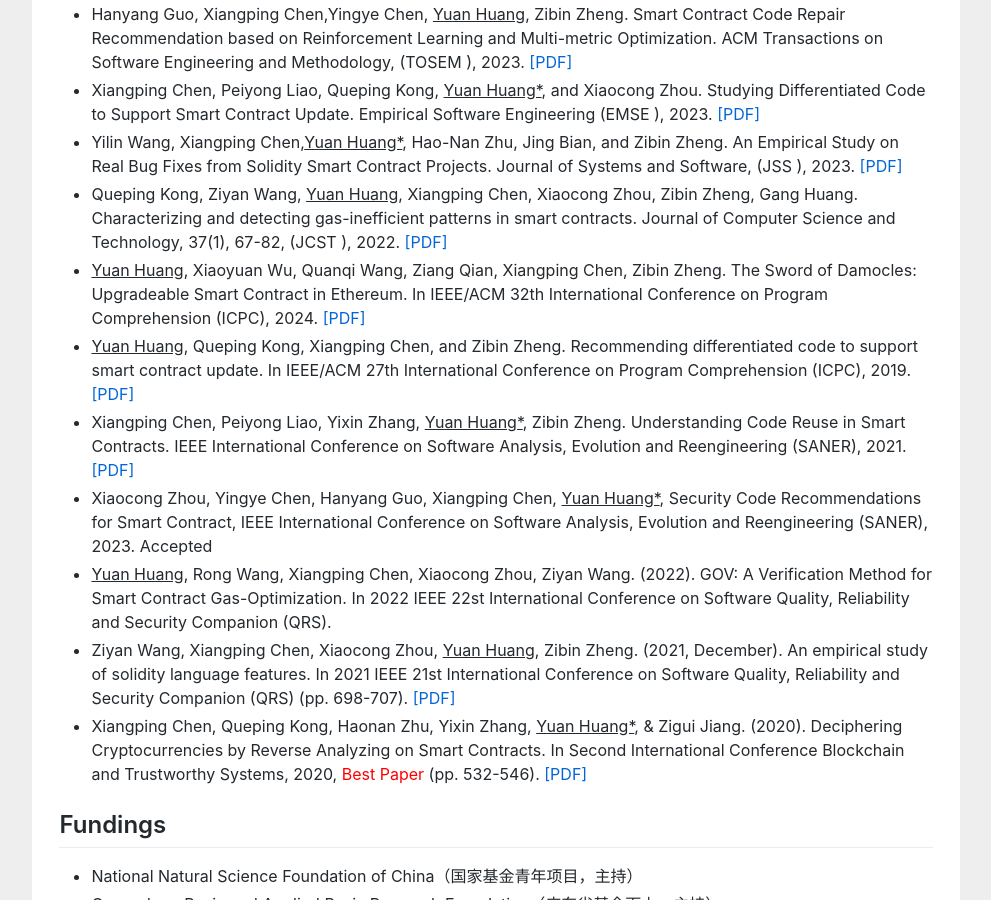
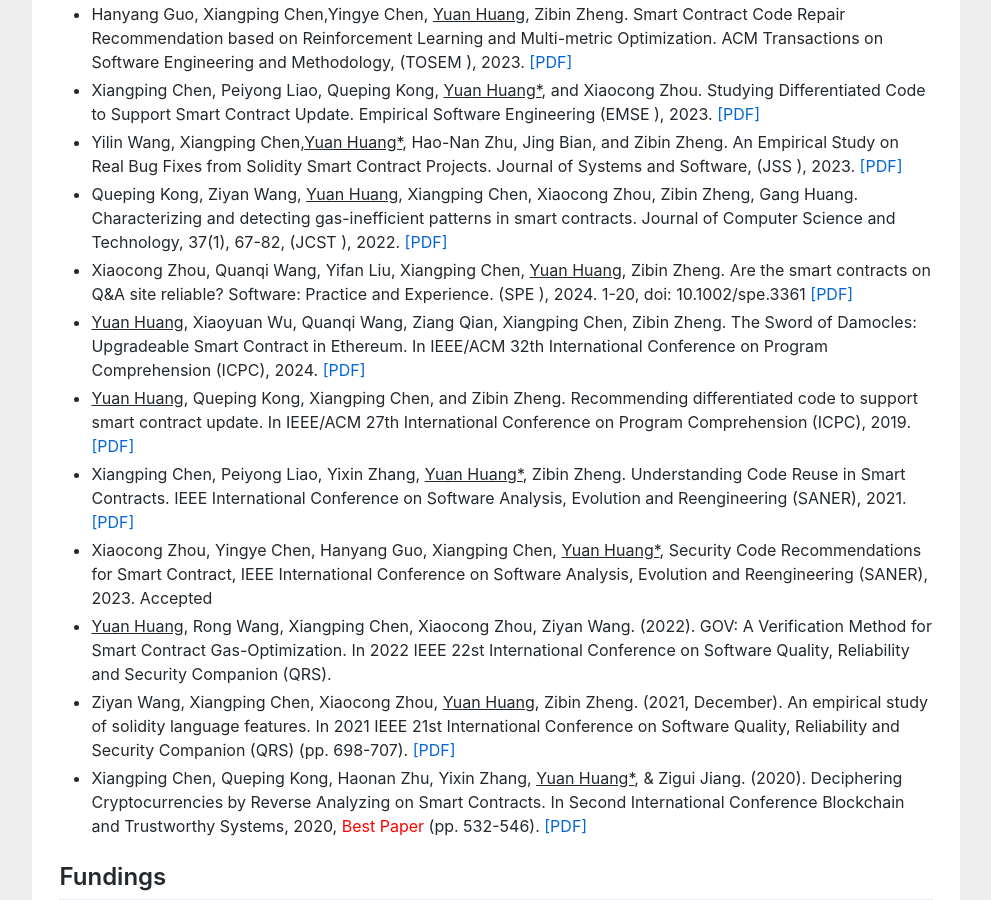
Before and after one commit to huangyuan-hy/huangyuan-hy.github.io, a Jekyll site: the page index.html, which Jekyll copies as it is, in a window 1280 px wide and 900 px high, scrolled down 3819 px. Shown: the whole window, without its empty margins (144-1135 px from the left). Built offline with Jekyll 4.4.1, drawn with Linux system fonts in a browser that asks for light colours.

Commit message:
Update index.html

```diff
--- a/index.html
+++ b/index.html
@@ -189,6 +189,7 @@ empirical study to learn how programmers reuse code on <a href="https://stackove
 <li>Xiangping Chen, Peiyong Liao, Queping Kong, <u>Yuan Huang*</u>,  and Xiaocong Zhou. Studying Differentiated Code to Support Smart Contract Update. Empirical Software Engineering (EMSE <a href="" style="color:red;">  </a>), 2023. <a href="">[PDF]</a></li>
 <li>Yilin Wang, Xiangping Chen,<u>Yuan Huang*</u>, Hao-Nan Zhu, Jing Bian, and Zibin Zheng. An Empirical Study on Real Bug Fixes from Solidity Smart Contract Projects. Journal of Systems and Software,  (JSS <a href="" style="color:red;">  </a>), 2023. <a href="">[PDF]</a></li>
 <li>Queping Kong, Ziyan Wang, <u>Yuan Huang</u>, Xiangping Chen, Xiaocong Zhou, Zibin Zheng, Gang Huang. Characterizing and detecting gas-inefficient patterns in smart contracts. Journal of Computer Science and Technology,  37(1), 67-82, (JCST <a href="" style="color:red;">  </a>), 2022. <a href="https://jcst.ict.ac.cn/fileup/1000-9000/PDF/2022-1-5-1674.pdf">[PDF]</a> </li>
+<li>Xiaocong Zhou, Quanqi Wang, Yifan Liu, Xiangping Chen, <u>Yuan Huang</u>, Zibin Zheng. Are the smart contracts on Q&A site reliable? Software: Practice and Experience. (SPE <a href="" style="color:red;">  </a>), 2024. 1-20, doi: 10.1002/spe.3361 <a href="">[PDF]</a></li>
 <li><u>Yuan Huang</u>, Xiaoyuan Wu, Quanqi Wang,  Ziang Qian, Xiangping Chen, Zibin Zheng. The Sword of Damocles: Upgradeable Smart Contract in Ethereum. In IEEE/ACM 32th International Conference on Program Comprehension (ICPC), 2024. <a href="">[PDF]</a></li>
 <li><u>Yuan Huang</u>, Queping Kong, Xiangping Chen, and Zibin Zheng. Recommending differentiated code to support smart contract update. In IEEE/ACM 27th International Conference on Program Comprehension (ICPC), 2019. <a href="https://ieeexplore.ieee.org/abstract/document/8813255">[PDF]</a></li>
 <li>Xiangping Chen, Peiyong Liao, Yixin Zhang, <u>Yuan Huang*</u>, Zibin Zheng. Understanding Code Reuse in Smart Contracts. IEEE International Conference on Software Analysis, Evolution and Reengineering (SANER), 2021. <a href="https://ieeexplore.ieee.org/abstract/document/9425939">[PDF]</a></li>
```
